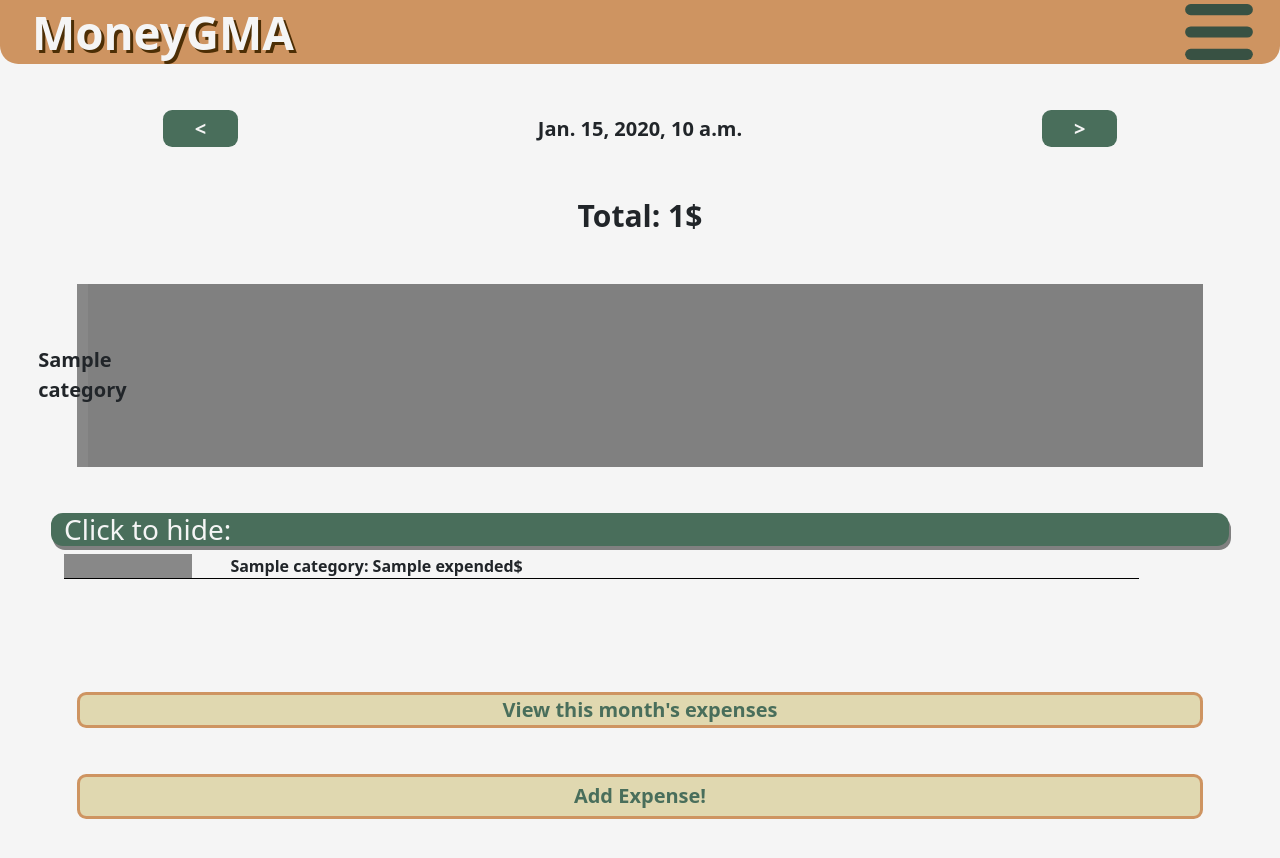
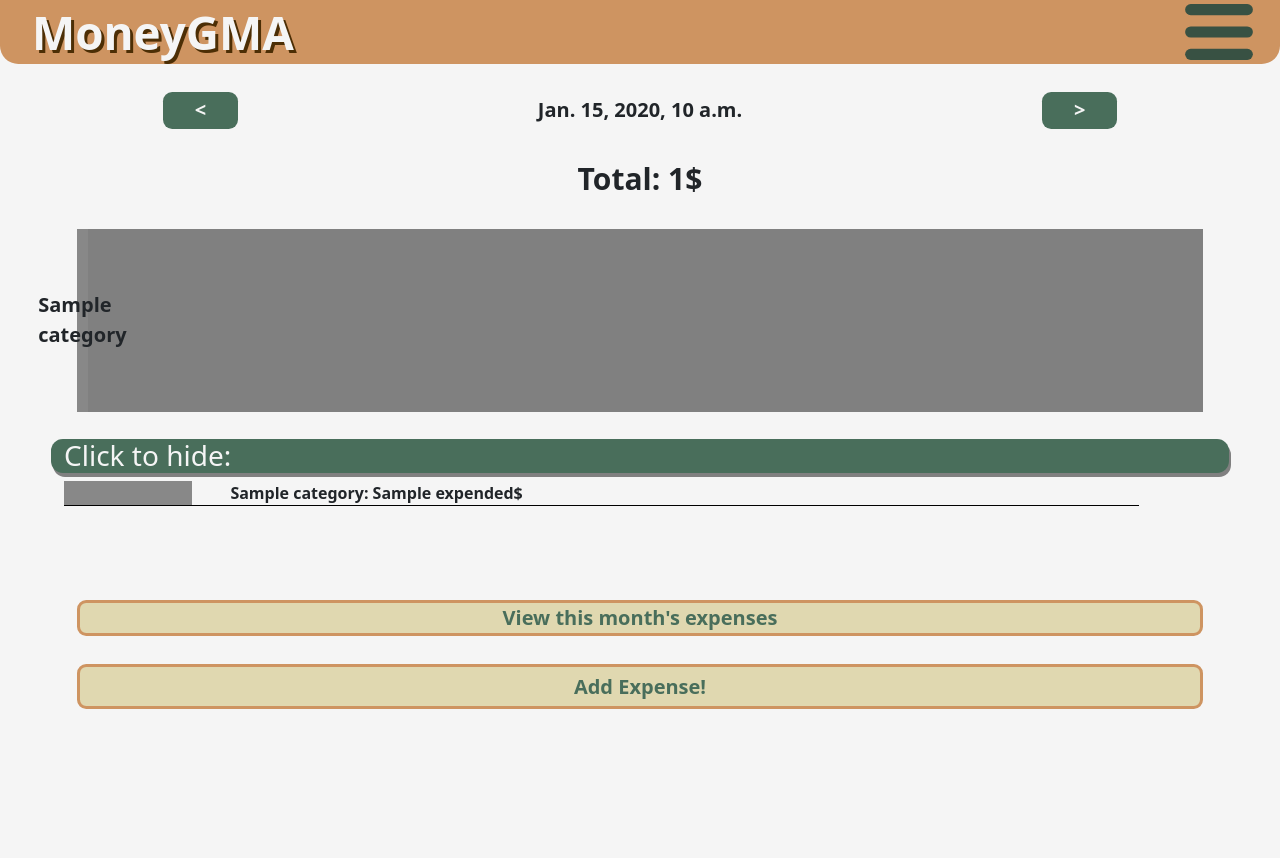
Before and after one commit to geniusbat/MoneyGMA, a Django app: template MoneyGMA/templates/index.html in a window 1280 px wide. Shown: the top 858 px of the page. Run offline with Django 4.2, Linux system fonts and the light colour scheme; the template is opened without the code that fills it: most values are stand-ins (such as "Sample title", 1, 10 or a date in 2020).

Commit message:
Fixing css

```diff
--- a/MoneyGMA/static/baseStatic/base.css
+++ b/MoneyGMA/static/baseStatic/base.css
@@ -8,12 +8,11 @@
     /*--kombu-green: #31493C;*/
 }
 
-html, body {margin: 0; height: 100%; overflow: hidden; background-color: var(--cultured-white)!important;}
+html, body {margin: 0; height: 100%; overflow: auto; background-color: var(--cultured-white)!important;}
 
 .content {
     padding: 0 1vw 0 1vw;
     font-weight: 620;
-    min-height: 100vh;
     background-color: var(--cultured-white);
 }
 
--- a/MoneyGMA/static/index.css
+++ b/MoneyGMA/static/index.css
@@ -1,5 +1,5 @@
 .spacer {
-    height: 5vh;
+    height: 3vh;
 }
 
 .totalExpended {
```
